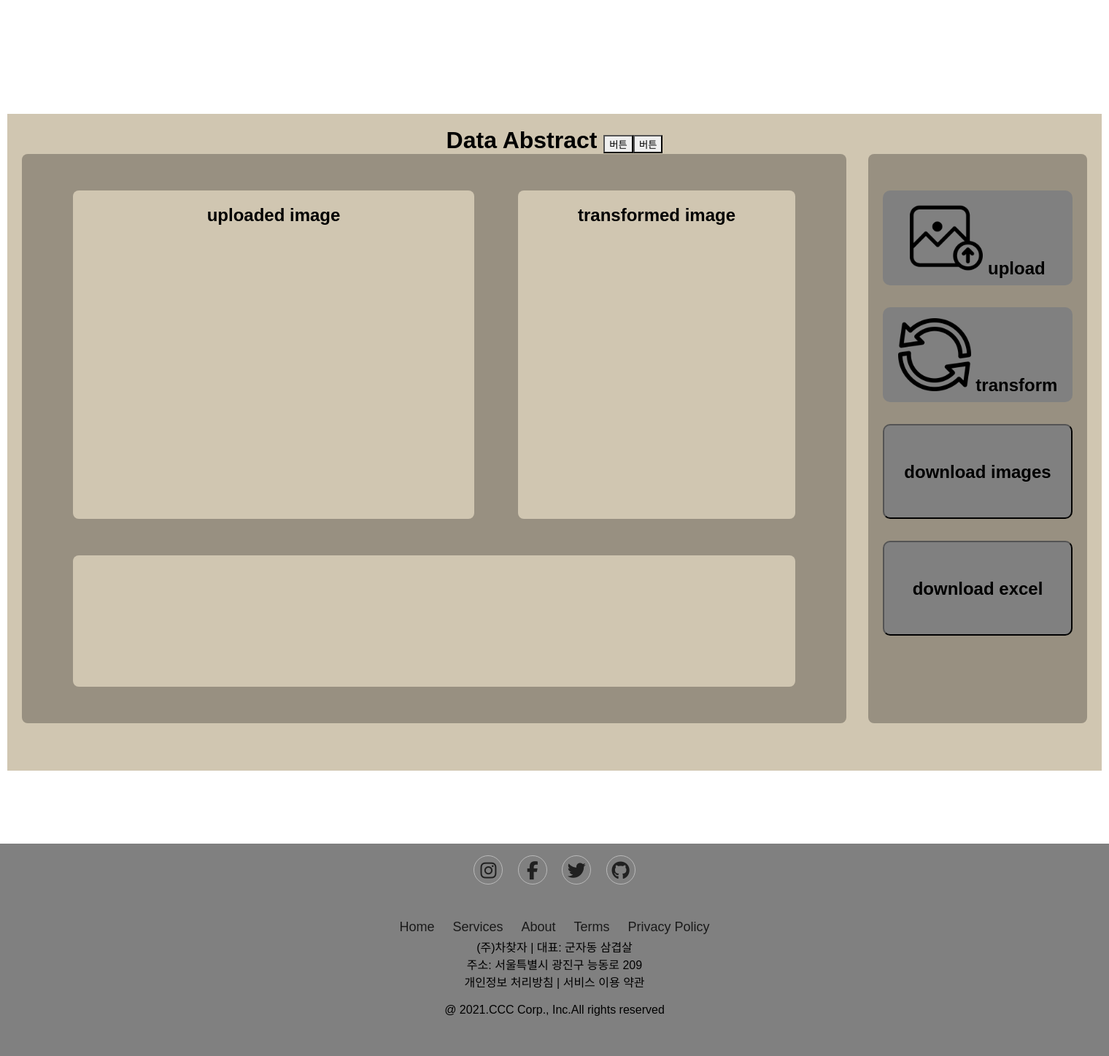
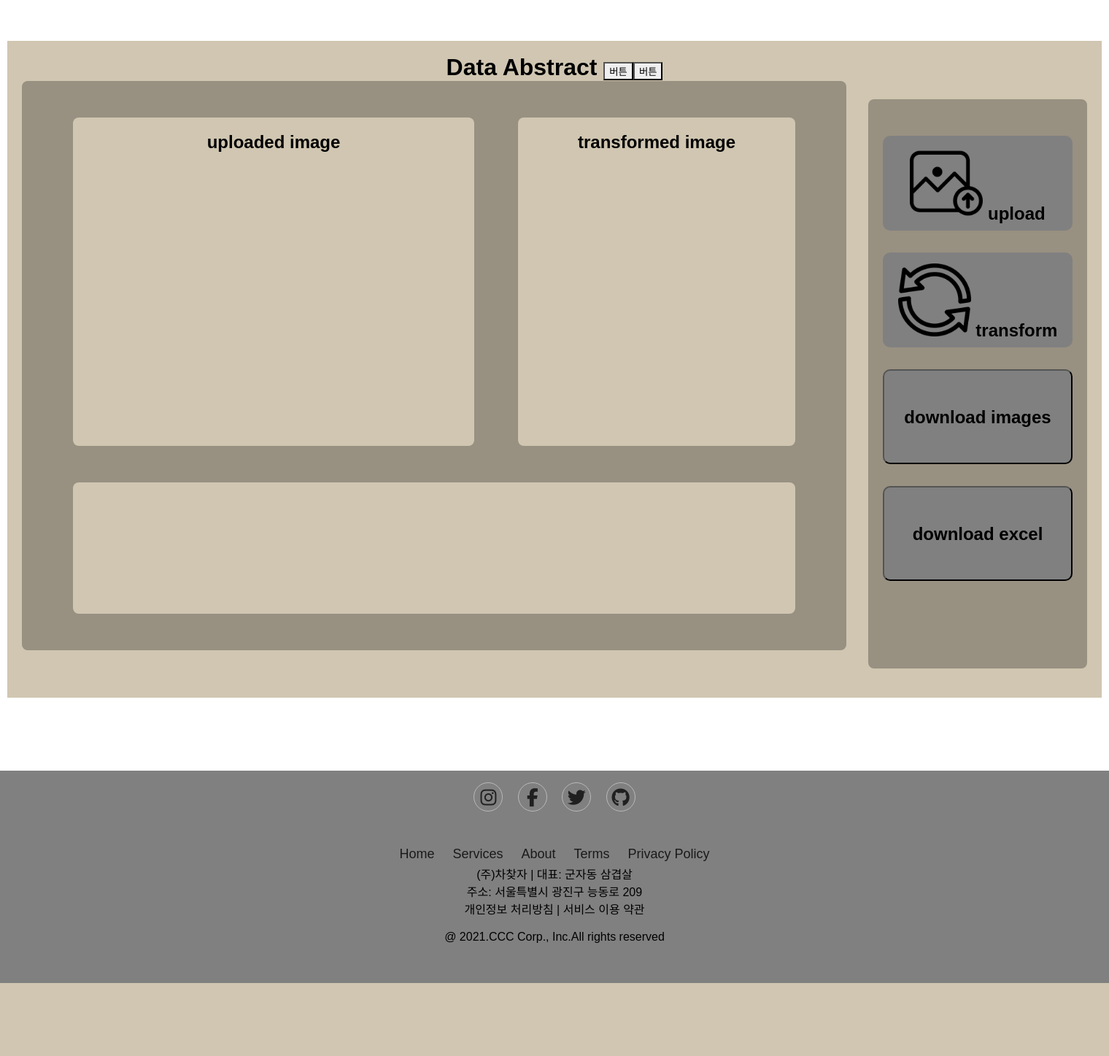
Before and after one commit to Clear-Top/Repository_for_Capstone, a Flask app: page / in a window 1520 px wide. Shown: the part 100-1547 px from the top of the page at 73% size. After the commit the page ends 1447 px from the top, so only its background shows below. Run offline with Flask 2, Linux system fonts and the light colour scheme; some libraries are stand-ins or nearby versions.

Commit message:
형욱이 페이지 디자인 little bit

```diff
--- a/static/css/up.css
+++ b/static/css/up.css
@@ -4,6 +4,12 @@
 
 body{
   background: white;
+}
+
+.material-icons.md-55 {
+    font-size: 55px;
+    text-align: center;
+    line-height: 100px;
 }
 
 .container{
@@ -20,7 +26,7 @@ body{
   background-color:rgb(208,198 ,177 );
   padding-left: 20px;
   padding-right: 20px;
-  margin-top:100px;
+  margin-top:0px;
   height: 900px;
 }
 
@@ -29,9 +35,11 @@ input{
   -webkit-apperance:none;
 }
 #right_box{
+  position: relative;
   background-color: rgb(152, 144, 129);
   height : 780px;
   width : 300px;
+  top:25px;
   padding-top : 20px;
   padding-left : 10px;
   padding-right : 10px;
```
